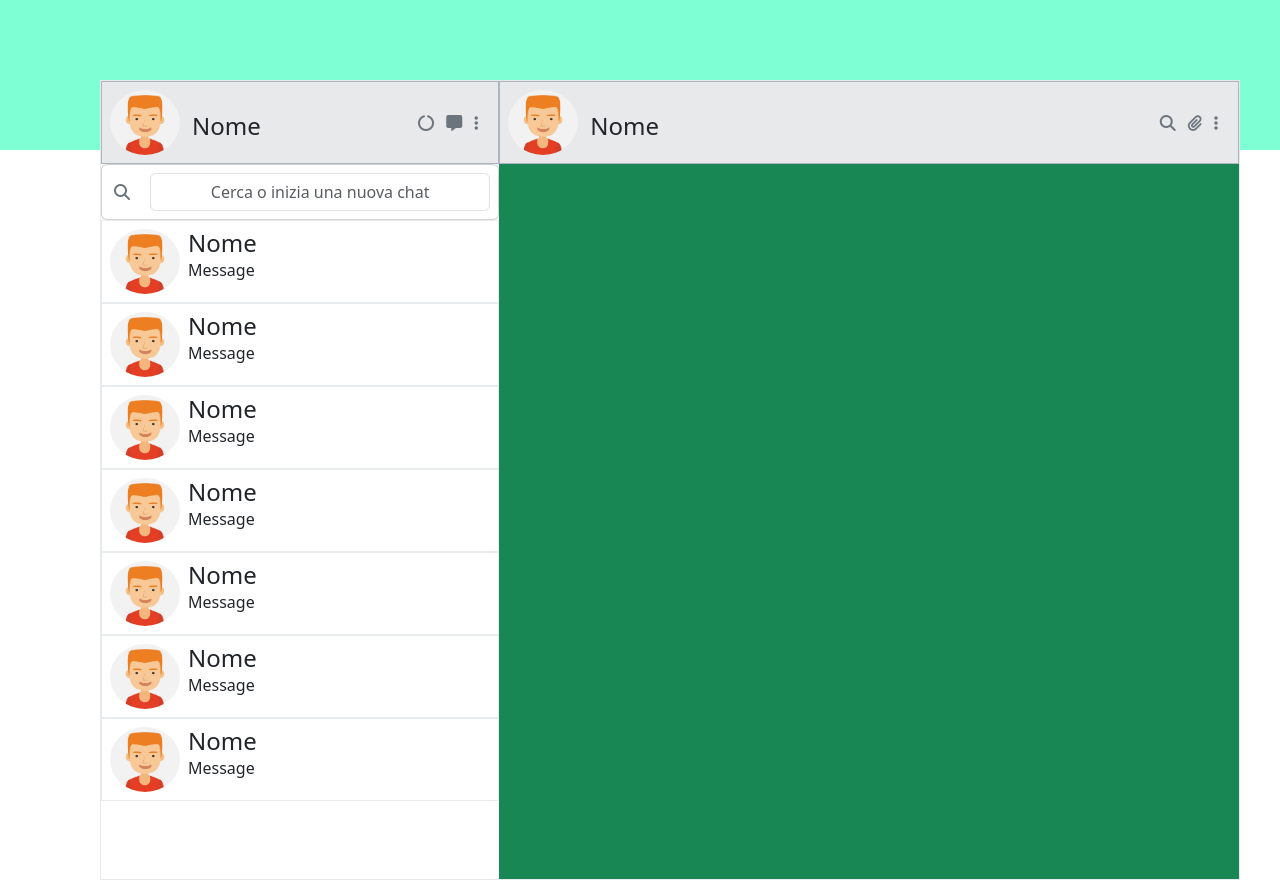
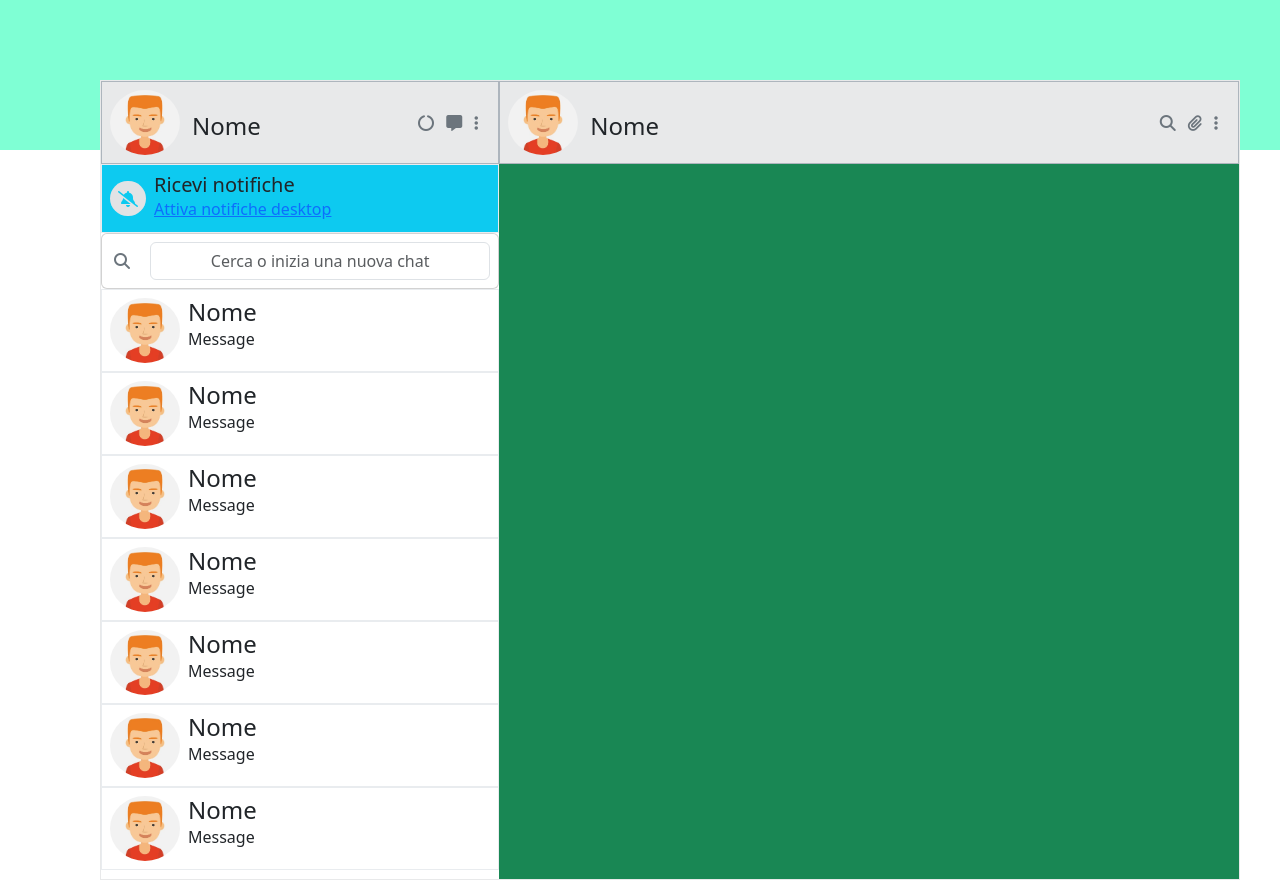
Before and after one commit to Pietro907/js-vue-cambia-nome, a plain HTML site: page index.html in a window 1280 px wide. Drawn offline with nearby package versions, Linux system fonts and the light colour scheme.

Commit message:
add card for notifice

```diff
--- a/assets/css/style.css
+++ b/assets/css/style.css
@@ -34,14 +34,22 @@ header{
     border-radius: 50%;
     margin: 0.5rem 0.5rem;
 }
-.info_profile > h4 {
+.info_profile > h4, .info_profile > h5, .info_profile > a {
 margin: 0.5rem 0 0;
 }
+
 .clr_grey {
     background-color: var(--bg-scondary-card)
 }
 
 
+
+
+
+/* Utilities */
 :root {
     --bg-scondary-card: #E8E9EA;
 }
+.pt {
+    padding: 0.1rem 0;
+}
--- a/index.html
+++ b/index.html
@@ -38,6 +38,16 @@
                     </div>
                 </div>
 
+                <div class="card d-flex flex-row border-light-subtle rounded-0 bg-info">
+                    <div class="avatar bg-secondary-subtle text-info rounded-5 pt my-3 mx-2 ">
+                        <i class="fa-solid fa-bell-slash avatar text-info text-center p-2"></i>
+                    </div>
+                    <div class="info_profile rounded_icon">
+                        <h5>Ricevi notifiche</h5>
+                        <a href="#">Attiva notifiche desktop</a>
+                    </div>
+                </div>
+
                 <div class="card d-flex flex-row align-items-center">
                     <div class="p-2 text-secondary">
                         <i class="fa-solid fa-magnifying-glass px-1"></i>
@@ -48,6 +58,7 @@
                     </div>
 
                 </div>
+
 
                 <div class="row">
                     <div class="col">
```
